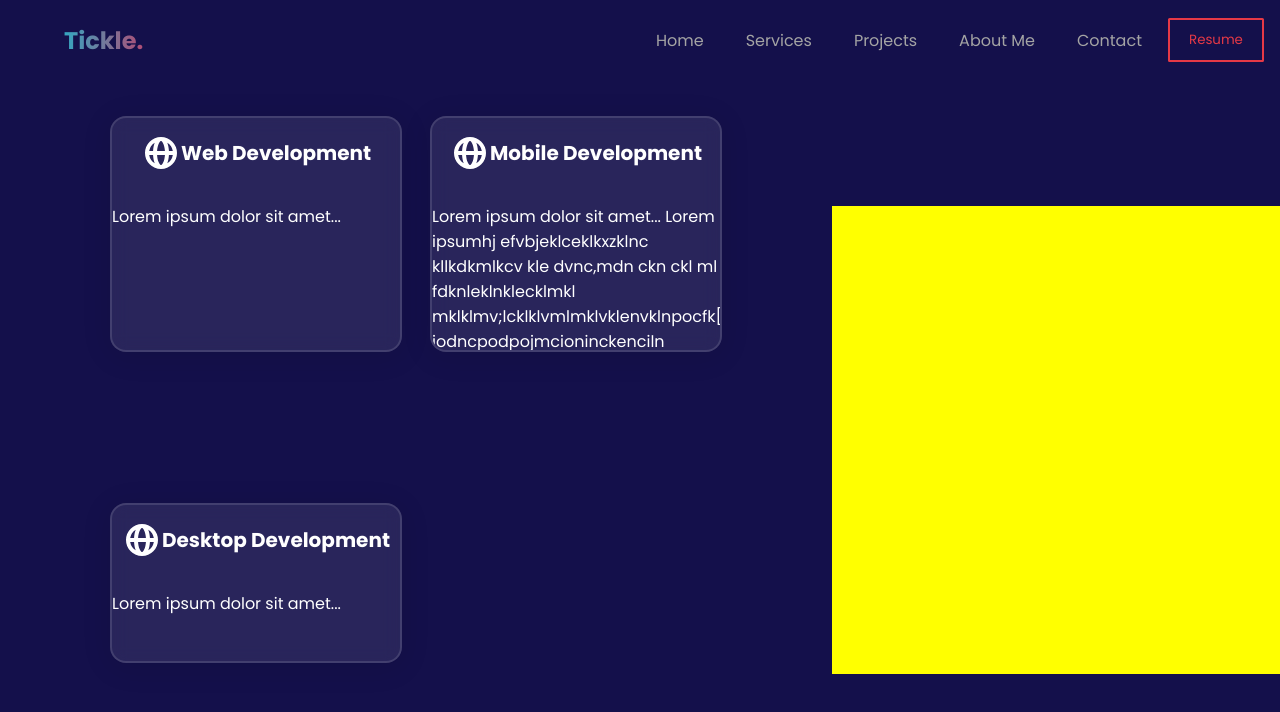
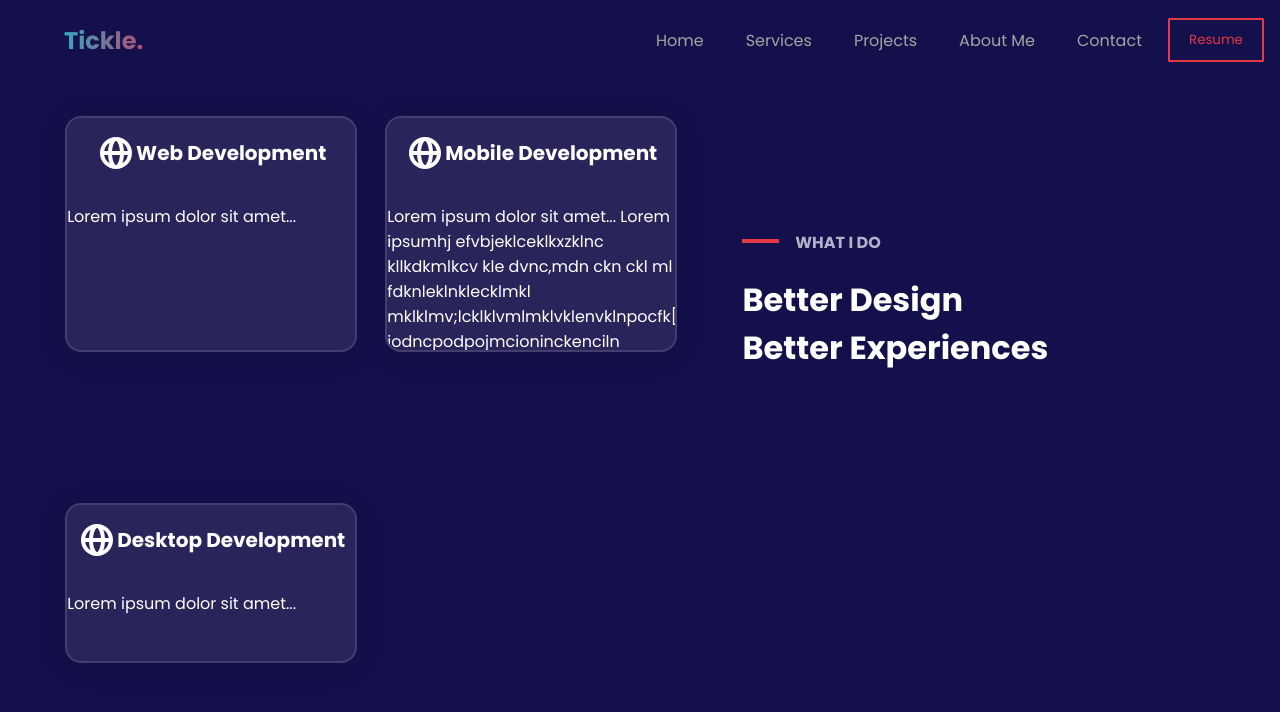
Before and after one commit to ellie-ctrl35/portfolio, a React (Create React App) app: page /services in a window 1280 px wide. Shown: the top 712 px of the page. Built offline with nearby package versions, Linux system fonts and the light colour scheme.

Commit message:
experience page

```diff
--- a/src/pages/ExperienceSection.jsx
+++ b/src/pages/ExperienceSection.jsx
@@ -30,7 +30,16 @@ const ExperienceSection = () => {
 
      </div>
      <div className="skill-text">
+       <div className="skill-header">
+        <div className="dash"></div>
+        <h2 className="skheader-txt">
+          WHAT I DO
+        </h2>
+       </div>
+       <h1>Better Design <br />Better Experiences</h1>
+       <p className="explain">
 
+       </p>
      </div>
     </div>
   )
--- a/src/pages/Services.css
+++ b/src/pages/Services.css
@@ -21,7 +21,29 @@
   margin: 0 auto; /* Center the grid horizontally */
 }
 .skill-text{
- background: yellow;
  height: 65%;
- width: 35%;
+ width: 40%;
+ margin-right: 2%;
 }
+.skill-header{
+  width: 90%;
+  height: 15%;
+  display: flex;
+  flex-direction: row;
+  align-items: center;
+  gap: 1rem;
+}
+.dash{
+  background: #E63946;
+  width: 8%;
+  height: 5%;
+}
+.skheader-txt{
+  font-size: 1rem;
+ margin-top: 1rem;
+  color: aliceblue;
+  opacity: 0.7;
+}
+.skill-text h1{
+  margin-top: 0%;
+}
```
